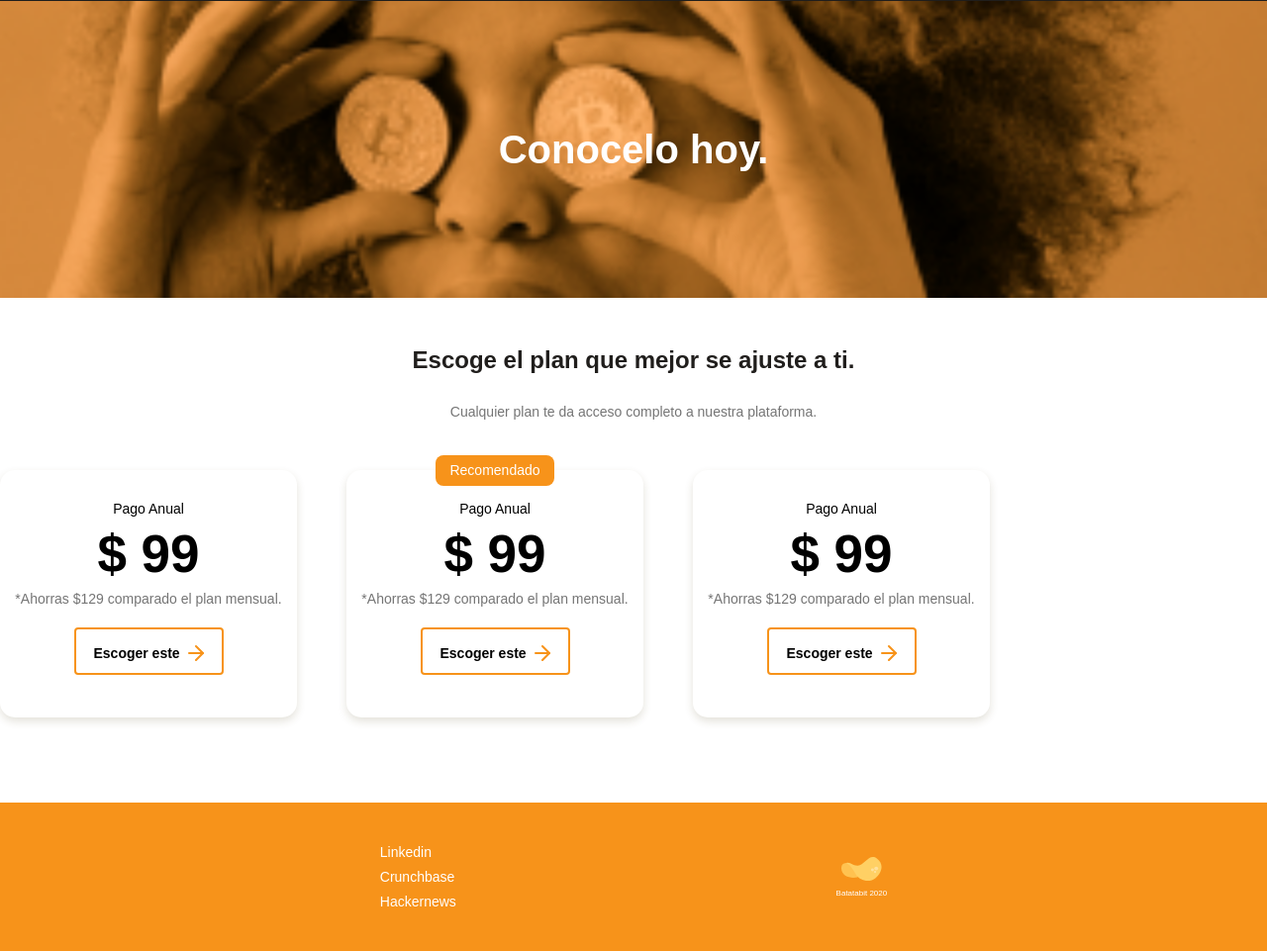
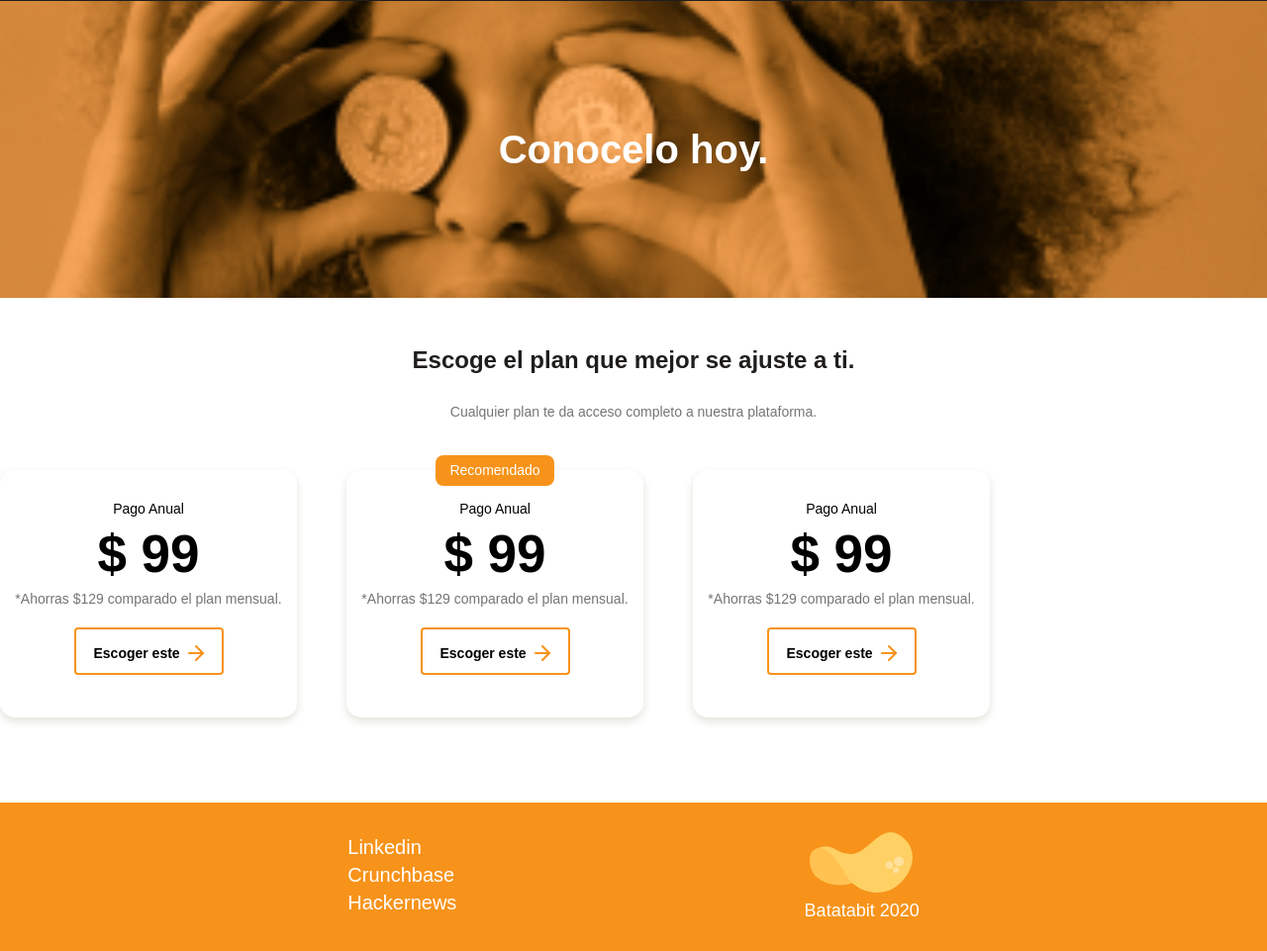
Before and after one commit to GDeGilberto/Mentes-del-olimpo, a plain HTML site: page index.html in a window 1280 px wide. Shown: the part 1678-2639 px from the top of the page at 99% size. Drawn offline with Linux system fonts and the light colour scheme.

Commit message:
footer se adapta para pantallas tablet

```diff
--- a/css/tablet.css
+++ b/css/tablet.css
@@ -45,3 +45,16 @@
 .seccion-conocelo-hoy h2{
   font-size: 4rem;
 }
+
+footer li{
+  line-height: 2.4rem;
+}
+footer a{
+  font-size: 2rem;
+}
+footer img{
+  width: 105px;
+}
+footer p{
+  font-size: 1.8rem;
+}
```
